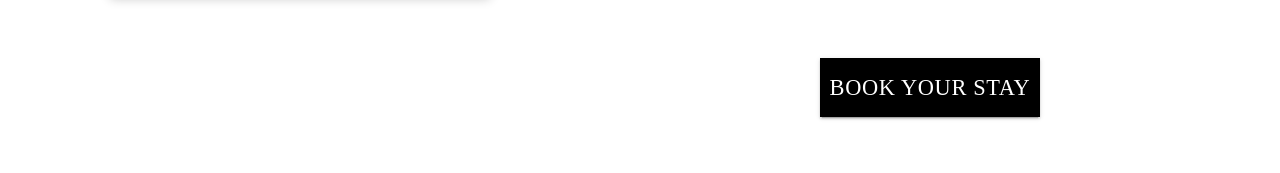
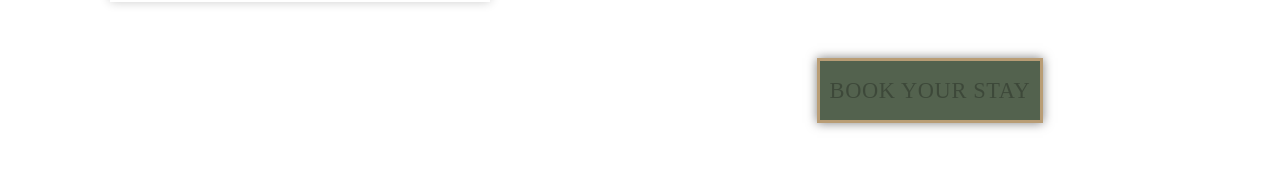
Before and after one commit to SEP-G16/customer-support-module, a React (Create React App) app: page /book in a window 1280 px wide. Shown: the part 1522-1695 px from the top of the page. Built offline with nearby package versions, Linux system fonts and the light colour scheme; a web font is replaced by a local one.

Commit message:
added data validation to the bookings page

```diff
--- a/src/index.css
+++ b/src/index.css
@@ -2,6 +2,7 @@
 
 body {
   margin: 0;
+  overflow-x: hidden;
   font-family: -apple-system, BlinkMacSystemFont, 'Segoe UI', 'Roboto', 'Oxygen',
     'Ubuntu', 'Cantarell', 'Fira Sans', 'Droid Sans', 'Helvetica Neue',
     sans-serif;
--- a/src/pages/Booking/Booking.js
+++ b/src/pages/Booking/Booking.js
@@ -6,6 +6,8 @@ import ImageBox from '../../components/ImageBox/ImageBox';
 import RoomDetails from '../../components/RoomCard/RoomCard';
 import Booking from './woman.jpg';
 import Room from './room.jpg';
+import { Link } from 'react-router-dom';
+
 
 const BookingPage = () => {
   const location = useLocation();
@@ -25,6 +27,43 @@ const BookingPage = () => {
   const [numAdults, setNumAdults] = useState(initialFormData.numAdults);
   const [numChildren, setNumChildren] = useState(initialFormData.numChildren);
   const [numRooms, setNumRooms] = useState(initialFormData.numRooms);
+  const [isFormValid, setIsFormValid] = useState(false);
+  const [isFormDataValid, setIsFormDataValid] = useState(false);
+  const [showPopup, setShowPopup] = useState(false);
+  const [errors, setErrors] = useState({});
+
+useEffect(() => {
+  const isValid = Object.values(formData).every((value) => value !== '' && value !== null);
+  setIsFormValid(isValid);
+}, [formData]); // Run the validation whenever the formData state changes
+
+useEffect(() => {
+  const validateFormData = () => {
+    const { name, email, phone, checkIn, checkOut, numRooms, numAdults, numChildren, room } = formData;
+    const errors = {};
+
+    // Validate phone number
+    if (phone && !/^\d{10}$/.test(phone)) {
+      errors.phone = 'Phone number must be 10 digits';
+    }
+
+    // Validate number of rooms, adults, and children
+    if (numRooms <= 0){errors.numRooms = 'Select at least one room';}
+    if (numAdults <= 0) errors.numAdults = 'Number of adults must be greater than 0';
+    if (numChildren <= 0) errors.numChildren = 'Number of children cannot be negative';
+
+    // Validate dates
+    if (checkIn && checkOut && new Date(checkOut) <= new Date(checkIn)) {
+      errors.checkOut = 'Check-out date must be after check-in date';
+    }
+
+    setErrors(errors);
+    return Object.keys(errors).length === 0;
+  };
+
+  setIsFormDataValid(validateFormData());
+}, [formData]);
+
 
   useEffect(() => {
     // Update state variables with formData from location state
@@ -47,12 +86,29 @@ const BookingPage = () => {
 
   const handleFormSubmit = (event) => {
     event.preventDefault();
-    // Handle form submission logic, e.g., send formData to backend
-    console.log(formData);
+    // Check if the form is valid
+    if (isFormValid) {
+      // Show the success popup
+      setShowPopup(true);
+      // Automatically hide the popup and redirect after a short delay
+      setTimeout(() => {
+        setShowPopup(false);
+        // Navigate to the home page after 2 seconds
+        window.location.href = '/';
+      }, 2000);
+    } else {
+      alert("Please fill all the required fields.");
+    }
   };
+
 
   return (
     <Container>
+      {showPopup && (
+        <Popup>
+          You have successfully booked a room! Our team will confirm your reservation very soon.
+        </Popup>
+      )}
       <ImageBoxWrapper>
         <ImageBox imageSrc={Booking} />
       </ImageBoxWrapper>
@@ -104,6 +160,8 @@ const BookingPage = () => {
                onChange={handleInputChange}
                fullWidth
                required
+               error={!!errors.phone}
+               helperText={errors.phone}
                sx={{ marginBottom: 2, borderRadius: '0px' }}
             />
             <TextField
@@ -127,6 +185,8 @@ const BookingPage = () => {
               onChange={handleInputChange}
               fullWidth
               required
+              error={!!errors.checkOut}
+              helperText={errors.checkOut}
               InputLabelProps={{ shrink: true }}
               sx={{ marginBottom: 2, borderRadius: '0px' }}
             />
@@ -136,9 +196,22 @@ const BookingPage = () => {
               type="number"
               variant="outlined"
               value={numRooms}
-              onChange={(e) => setNumRooms(parseInt(e.target.value))}
+              onChange={(e) => {
+                const value = parseInt(e.target.value, 10);
+                if (value > 0) {
+                  setNumRooms(value);
+                  setFormData({ ...formData, numRooms: value }); // Update form data
+                } else {
+                  setErrors((prevErrors) => ({
+                    ...prevErrors,
+                    numRooms: 'Number of rooms must be greater than 0',
+                  }));
+                }
+              }}
               fullWidth
               required
+              error={!!errors.numRooms}
+              helperText={errors.numRooms}
               InputProps={{ inputProps: { min: 1 } }}
               sx={{ marginBottom: 2, borderRadius: '0px' }}
             />
@@ -170,21 +243,30 @@ const BookingPage = () => {
               Total Cost: {calculateTotalCost()} USD
             </Typography>
             <Button
-              variant="contained"
               type="submit"
+              disabled={!isFormValid}
               sx={{
                   mt: 2,
-                backgroundColor: 'black',
                   borderRadius: '0px',
                   padding: '10px',
                   marginTop: '50px',
                   marginBottom: '30px',
                   fontSize: '1.4rem', // Adjust font size
                   fontFamily: 'Marcellus, serif',
+                  color: '#fff',
+                  transition: 'color 0.3s ease', // Smooth transition for color change
+                  border: '3px solid rgba(185, 157, 117, 1)', // Example border style
+                  backgroundColor: '#53624e', // CamelCase for background-color
+                  boxShadow: '0px 0px 10px rgba(0, 0, 0, 0.5)',
+                  '&:hover': {
+                    color: '#B99D75',
+                    backgroundColor: '#53624e', // Corrected hover color syntax
+                  },
                 }}
               >
               Book Your Stay
               </Button>
+
           </Form>
         </RightSection>
       </Content>
@@ -250,4 +332,36 @@ const Form = styled.form`
   align-items: center;
 `;
 
+const StyledLink = styled(Link)`
+  font-family: Marcellus, serif;
+  text-decoration: none;
+  color: #fff;
+  padding: 10px 50px 12px;
+  transition: color 0.3s ease; /* Smooth transition for color change */
+  border: 3px solid rgba(185, 157, 117, 1); /* Example border style */
+  background-color: #53624e;
+  box-shadow: 0px 0px 10px rgba(0, 0, 0, 0.5);
+  &:hover {
+    color: #B99D75;
+  }
+  @media (max-width: 991px) {
+    white-space: initial;
+    padding: 0 20px;
+  }
+`;
+
+const Popup = styled.div`
+  position: fixed;
+  top: 20px;
+  left: 50%;
+  transform: translateX(-50%);
+  background-color: #4caf50;
+  color: white;
+  padding: 20px;
+  border-radius: 5px;
+  z-index: 1000;
+  font-family: 'Marcellus', serif;
+`;
+
+
 export default BookingPage;
--- a/src/pages/Welcome/ImageSection.js
+++ b/src/pages/Welcome/ImageSection.js
@@ -25,7 +25,6 @@ const ImagesRow = styled.div`
   display: flex;
   gap: 50px;
   flex-wrap: wrap;
-  paddingTop: 50px;
   justify-content: center;
 
   @media (max-width: 768px) {
@@ -46,6 +45,14 @@ const ImageWrapper = styled.div`
     width: 100%;
     height: 100%;
     object-fit: cover;
+  }
+
+  @media (max-width: 1024px) {
+    max-width: calc(50% - 10px); /* Two images per row */
+  }
+
+  @media (max-width: 768px) {
+    max-width: 100%; /* One image per row */
   }
 `;
 
```
Lines whose indentation alone changed are shown as unchanged.
